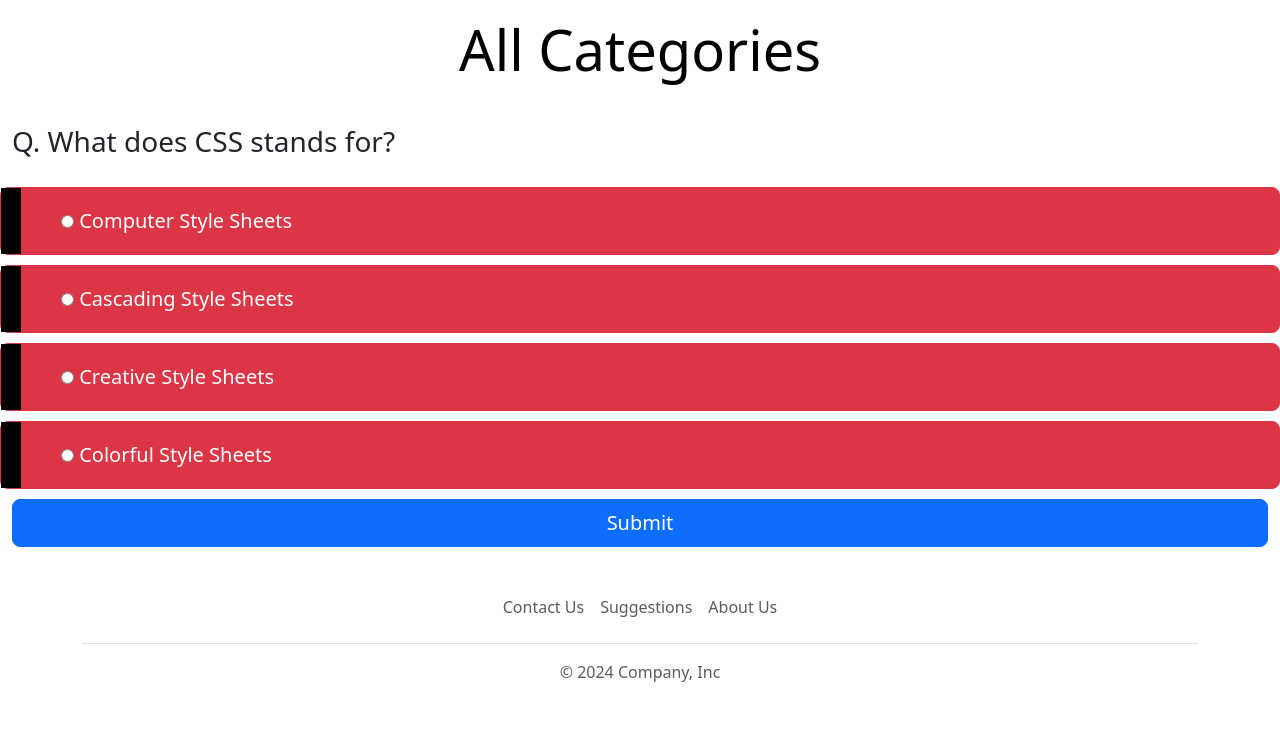
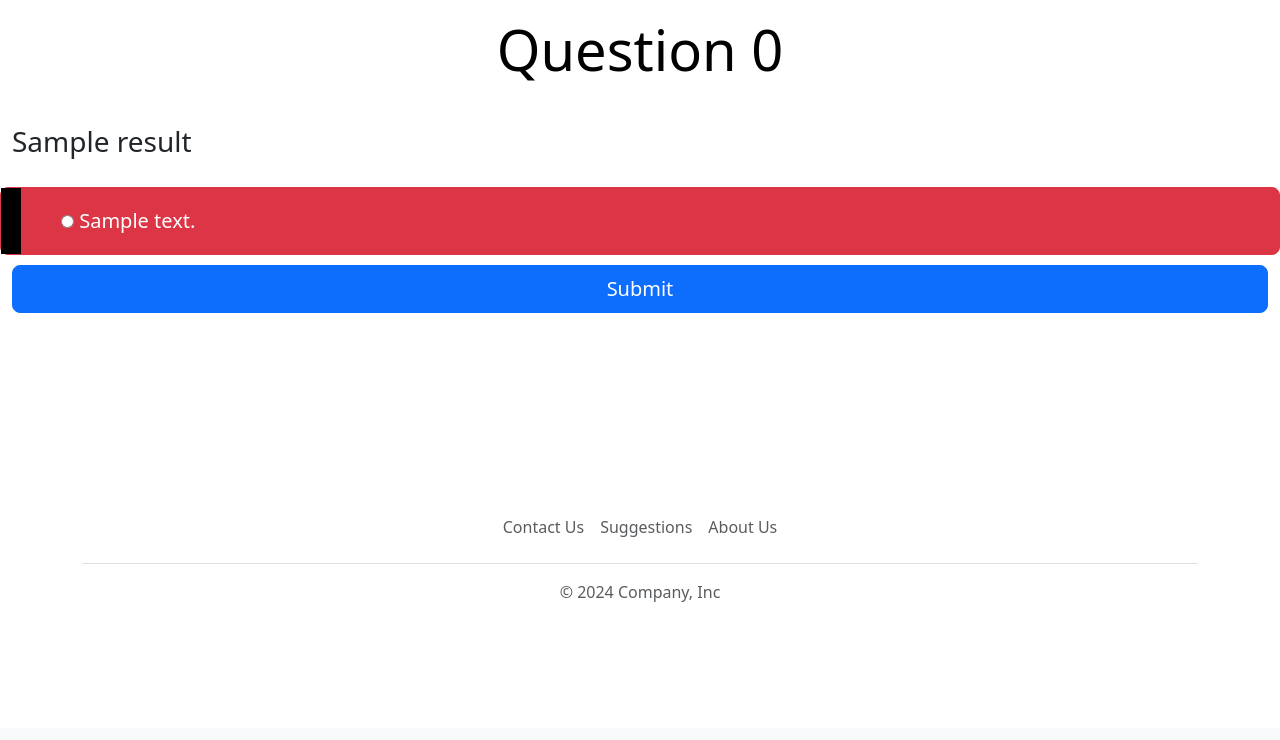
Before and after one commit to yassertawfek1990/Django_learning, a Django app: page /quiz/play in a window 1280 px wide. Shown: the part 72-812 px from the top of the page. After the commit the page ends 674 px from the top, so only its background shows below. Run offline with Django 5.2, Linux system fonts and the light colour scheme; tables that the repository leaves empty hold one stand-in row (values such as "Sample post"); a database or web service that is not in the repository returns one stand-in record (values such as "Sample title"); data that the repository does not hold is empty.

Commit message:
play view is done and results template and view is also done alomst done with everything

```diff
--- a/quiz/Quizzy/templates/Quizzy/test.html
+++ b/quiz/Quizzy/templates/Quizzy/test.html
@@ -12,44 +12,25 @@
     <div class="modal-dialog">
       <div class="modal-content">
         <div class="pricing-header p-3 pb-md-4 mx-auto text-center" style="padding-top: 10px;">
-            <h1 class="display-4 fw-normal text-body-emphasis">All Categories</h1>
+            <h1 class="display-4 fw-normal text-body-emphasis">Question {{n}}</h1>
         </div>
          <div class="modal-header" style="padding-top: 10px;">
-            <h3 >Q. What does CSS stands for?</h3>
+            <h3 >{{question}}</h3>
         </div>
         <div class="modal-body" style="padding-top: 10px;">
             <form method="post" action="{% url 'game' %}">
                 {% csrf_token %}
                 <div class="col-xs-12">
                     <div class="quiz" id="quiz" data-toggle="buttons">
+                        {% for option in options %}
                         <div class="row" style="padding-top: 10px;">
                             <label class="element-animation1 btn btn-lg btn-danger btn-block">
                                 <span class="btn-label"><i class="glyphicon glyphicon-chevron-right"></i></span>
-                                <input type="radio" name="q_answer" value="Computer Style Sheets">
-                                Computer Style Sheets
+                                <input type="radio" name="q_answer" value= "{{option}}">
+                                {{option}}
                             </label>
                         </div>
-                        <div class="row" style="padding-top: 10px;">
-                            <label class="element-animation2 btn btn-lg btn-danger btn-block">
-                                <span class="btn-label"><i class="glyphicon glyphicon-chevron-right"></i></span>
-                                <input type="radio" name="q_answer" value="Cascading Style Sheets">
-                                Cascading Style Sheets
-                            </label>
-                        </div>
-                        <div class="row" style="padding-top: 10px;">
-                            <label class="element-animation3 btn btn-lg btn-danger btn-block">
-                                <span class="btn-label"><i class="glyphicon glyphicon-chevron-right"></i></span>
-                                <input type="radio" name="q_answer" value="Creative Style Sheets">
-                                Creative Style Sheets
-                            </label>
-                        </div>
-                        <div class="row" style="padding-top: 10px;">
-                            <label class="element-animation4 btn btn-lg btn-danger btn-block">
-                                <span class="btn-label"><i class="glyphicon glyphicon-chevron-right"></i></span>
-                                <input type="radio" name="q_answer" value="Colorful Style Sheets">
-                                Colorful Style Sheets
-                            </label>
-                        </div>
+                        {% endfor %}
                     </div>
                     <div style="padding-top: 10px;">
                     <!--<button type="submit" class="btn btn-primary">Submit</button>-->
--- a/quiz/Quizzy/urls.py
+++ b/quiz/Quizzy/urls.py
@@ -5,4 +5,5 @@ from . import views
 urlpatterns = [
     path("all-categories", views.categories, name="all_categories"),
     path("play", views.quiz_view, name="game"),
+    path("results", views.resulting, name="result"),
 ]
--- a/quiz/Quizzy/views.py
+++ b/quiz/Quizzy/views.py
@@ -1,19 +1,78 @@
-from django.shortcuts import render
-
+from django.shortcuts import render,redirect
+from users.models import UserProfile
+import requests
+import random
 # Create your views here.
-
+from django.http import HttpResponseRedirect
 from django.http import HttpResponse
 
+
+def get_questions():
+    parameters = {
+        "amount" : 10,
+        "category":9, #general knowledge
+        "difficulty":"easy",
+        "type": "multiple"
+    }
+    response = requests.get("https://opentdb.com/api.php",params= parameters)
+    response.raise_for_status()
+    question_data = response.json()["results"]
+    return question_data
+
+bank = {}
 def quiz_view(request):
+    global n
+    global questions
+    global score
+
     if request.method == "POST":
         selected_answer = request.POST.get('q_answer')
+        print(selected_answer)
+        print(questions[n]["correct_answer"])
+        if selected_answer == questions[n]["correct_answer"]:
+            score += 1
+            print(score)
+        if n < 9:
+            n += 1
+            question = questions[n]
+            q = question["question"]
+            answer = question["correct_answer"]
+            wrong = question["incorrect_answers"]
+            wrong.append(answer)
+            random.shuffle(wrong)
+            return render(request, 'Quizzy/test.html', {"question": q, "options": wrong, "n":n})
+        else:
         # You can now use `selected_answer` for whatever you need, like saving it to a database, processing it, etc.
-        return HttpResponse(f"You selected: {selected_answer}")
-
-    return render(request, 'Quizzy/test.html')
+            return redirect("result")
+    else:
+        n = 0
+        score = 0
+        questions = get_questions()
+        question = questions[n]
+        q = question["question"]
+        answer = question["correct_answer"]
+        wrong = question["incorrect_answers"]
+        wrong.append(answer)
+        random.shuffle(wrong)
+        return render(request, 'Quizzy/test.html', {"question": q, "options": wrong,"n":n})
 
 def categories(request):
     return render(request,'Quizzy/categories.html')
 
 def play(request):
     return render(request,'Quizzy/quizpage.html')
+
+def resulting(request):
+    # all_questions = []
+    # correct_answers = []
+    data = []
+    for item in questions:
+        data.append([item["question"],item["correct_answer"]])
+        # all_questions.append(item["question"])
+        # correct_answers.append(item["correct_answer"])
+
+    if request.user.is_authenticated:
+        user_profile = UserProfile.objects.get(user=request.user)  # Get the UserProfile of the logged-in user
+        user_profile.total_score += score  # Add points to the total_score
+        user_profile.save()  # Save the updated profile
+    return render(request,'Quizzy/result.html',{"all":data, "the_score":score, "info": user_profile })
```
Also changed, not shown: quiz/Quizzy/templates/Quizzy/result.html (added, +45 -0 lines), quiz/db.sqlite3.
